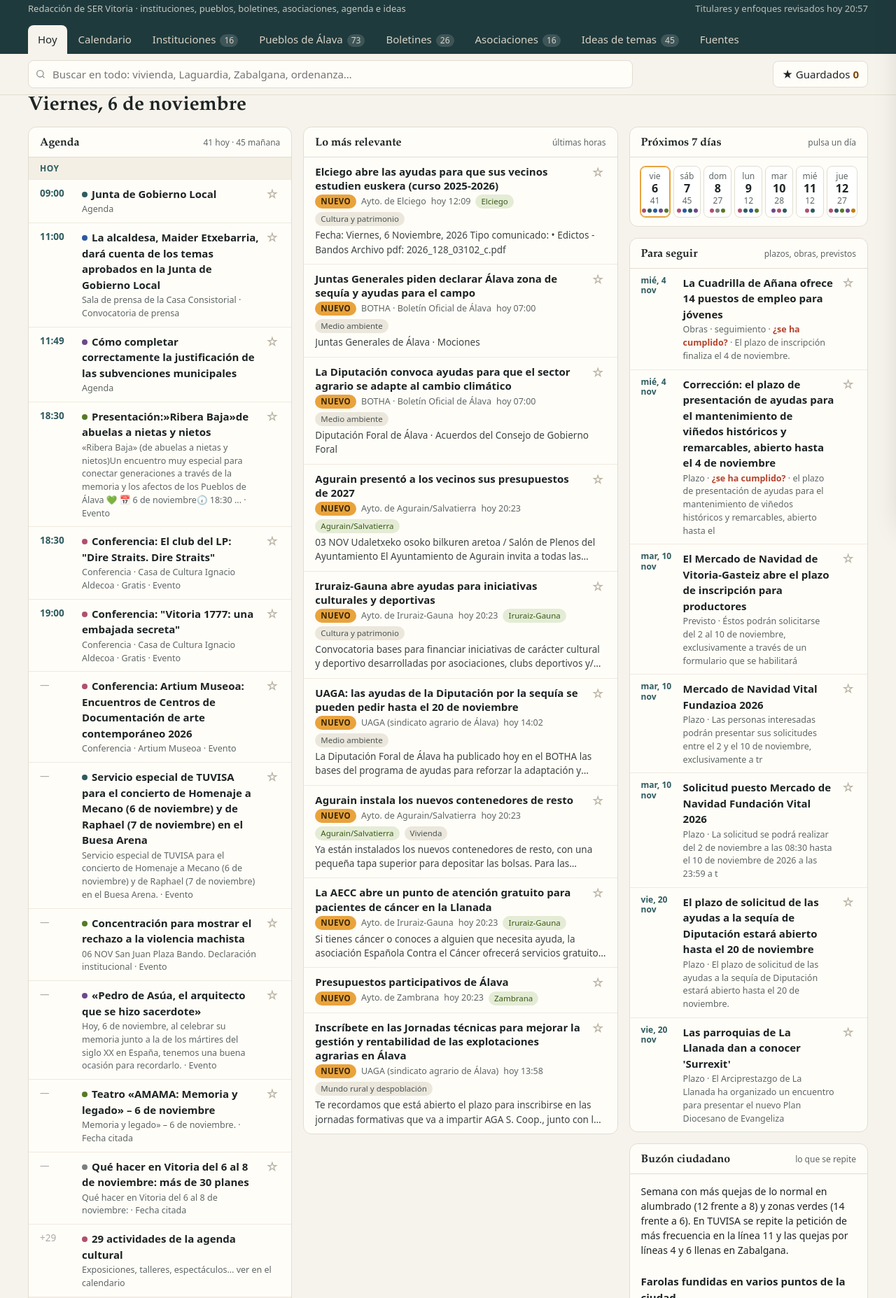
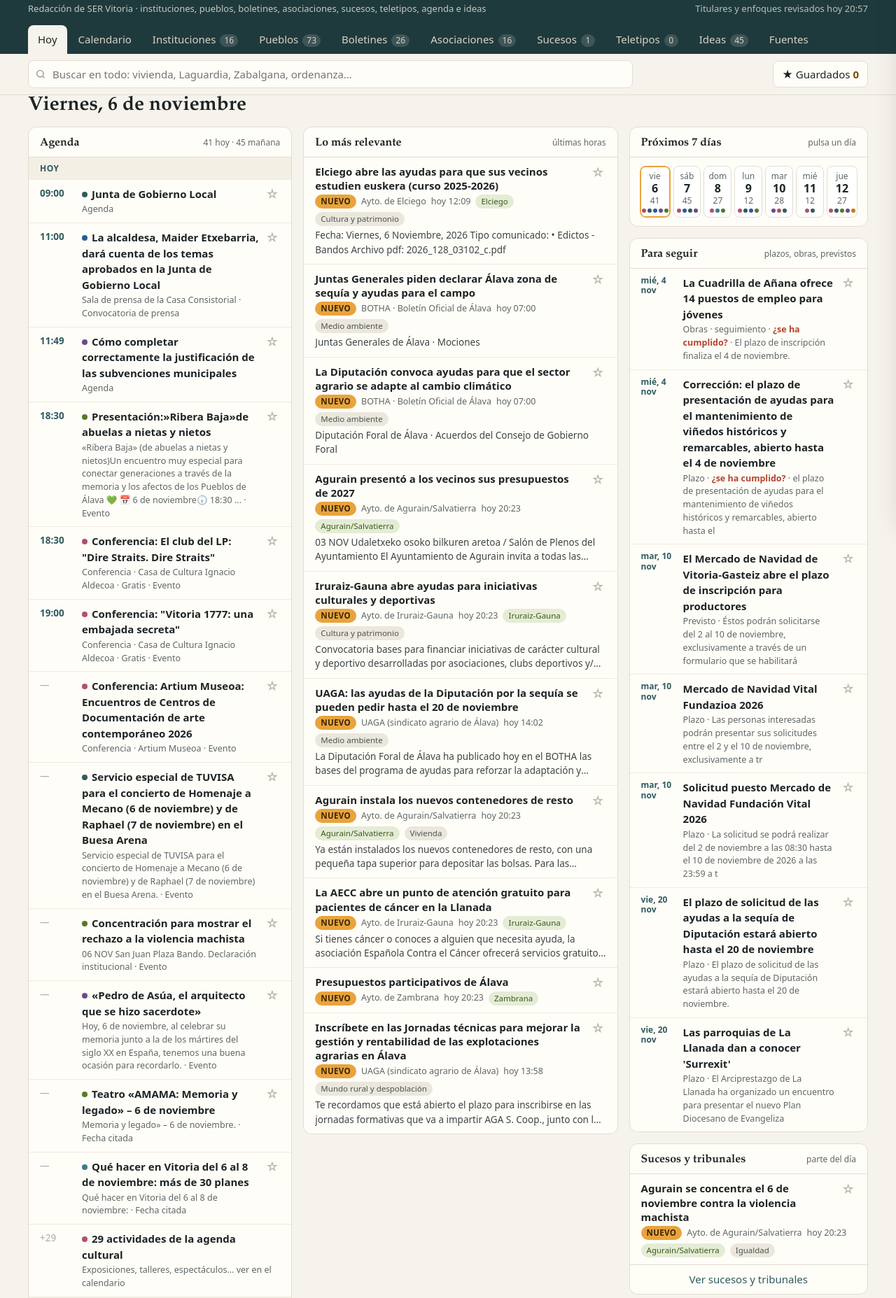
Before and after one commit to vaniasamperio/monitor-vitoria, a plain HTML site: page docs/index.html in a window 1280 px wide. Shown: the part 45-1900 px from the top of the page at 70% size. Drawn offline with Linux system fonts and the light colour scheme.

Commit message:
Pestañas Sucesos y Teletipos (EFE, Europa Press), más asociaciones y su agenda, Hala Bedi para el calendario
Co-Authored-By: Claude Opus 5.5 <noreply@anthropic.com>
Claude-Session: https://claude.ai/code/session_01MX8SdT6FYJ7AGS6dvhxqg6

```diff
--- a/docs/index.html
+++ b/docs/index.html
@@ -10,7 +10,7 @@
 :root{
   --papel:#f6f3ec; --tarjeta:#fffdf8; --tinta:#1d2424; --suave:#5e6766; --linea:#e2ddd1; --linea2:#efeadf;
   --verde:#1f3a3d; --verde2:#2f5b5f; --ambar:#e8a33d; --ambar-f:#fbefd9; --rojo:#b5442e; --ok:#2e7d4f;
-  --c-inst:#2f5b5f; --c-pue:#557a26; --c-aso:#6b4a8a; --c-cul:#b0506f; --c-efe:#c27f0e; --c-conv:#2c5aa0; --c-otros:#7a7f7e;
+  --c-inst:#2f5b5f; --c-pue:#557a26; --c-aso:#6b4a8a; --c-cul:#b0506f; --c-efe:#c27f0e; --c-conv:#2c5aa0; --c-otros:#7a7f7e; --c-med:#3d7a8c;
   --serif:"Iowan Old Style","Palatino Linotype",Palatino,Georgia,serif;
   --sans:system-ui,-apple-system,"Segoe UI",Roboto,"Helvetica Neue",Arial,sans-serif;
 }
@@ -79,6 +79,7 @@ ul.lista{list-style:none;margin:0;padding:0}
 .chip.alava{background:#dbe8e5;color:var(--verde)}
 .chip.muni{background:#e4ecd6;color:#3c5a18}
 .grupo .extra{padding:9px 16px 12px;border-top:1px solid var(--linea, #e6e1d6);font-size:.86rem}.grupo .extra a{font-weight:600}.grupo .extra span{display:block;color:#6b6457;font-size:.8rem;margin-top:2px}
+.parte{padding:14px 18px;margin-bottom:16px;border-left:4px solid #8a2f2f}.parte h2{margin:0 0 6px}.parte p{margin:0 0 8px;line-height:1.5}.parte ul{margin:0;padding-left:18px}.parte li{margin:3px 0}
 .chip.etqf{background:#dfe7ec;color:#24485a}
 .chip.nuevo{background:var(--ambar);color:#3b2604;font-weight:700;letter-spacing:.03em}
 .chip.senal{background:#efe3f4;color:#5a2d6e}
@@ -209,7 +210,7 @@ footer.pie{color:var(--suave);font-size:12.5px;text-align:center;padding:0 20px
     <div class="fila">
       <div>
         <h1>Monitor de fuentes <span>·</span> Vitoria y Álava</h1>
-        <div class="sub">Redacción de SER Vitoria · instituciones, pueblos, boletines, asociaciones, agenda e ideas</div>
+        <div class="sub">Redacción de SER Vitoria · instituciones, pueblos, boletines, asociaciones, sucesos, teletipos, agenda e ideas</div>
       </div>
       <div class="estado" id="estado">Cargando…</div>
     </div>
@@ -217,10 +218,12 @@ footer.pie{color:var(--suave);font-size:12.5px;text-align:center;padding:0 20px
       <button role="tab" data-p="hoy" aria-selected="true">Hoy</button>
       <button role="tab" data-p="calendario" aria-selected="false">Calendario</button>
       <button role="tab" data-p="instituciones" aria-selected="false">Instituciones<span class="n" id="n-instituciones"></span></button>
-      <button role="tab" data-p="pueblos" aria-selected="false">Pueblos de Álava<span class="n" id="n-pueblos"></span></button>
+      <button role="tab" data-p="pueblos" aria-selected="false">Pueblos<span class="n" id="n-pueblos"></span></button>
       <button role="tab" data-p="boletines" aria-selected="false">Boletines<span class="n" id="n-boletines"></span></button>
       <button role="tab" data-p="asociaciones" aria-selected="false">Asociaciones<span class="n" id="n-asociaciones"></span></button>
-      <button role="tab" data-p="ideas" aria-selected="false">Ideas de temas<span class="n" id="n-ideas"></span></button>
+      <button role="tab" data-p="sucesos" aria-selected="false">Sucesos<span class="n" id="n-sucesos"></span></button>
+      <button role="tab" data-p="teletipos" aria-selected="false">Teletipos<span class="n" id="n-teletipos"></span></button>
+      <button role="tab" data-p="ideas" aria-selected="false">Ideas<span class="n" id="n-ideas"></span></button>
       <button role="tab" data-p="fuentes" aria-selected="false">Fuentes</button>
     </nav>
   </div>
@@ -251,6 +254,7 @@ footer.pie{color:var(--suave);font-size:12.5px;text-align:center;padding:0 20px
       <div style="display:flex;flex-direction:column;gap:16px">
         <div class="grupo"><h3>Próximos 7 días <small>pulsa un día</small></h3><div class="semana" id="semana"></div></div>
         <div class="grupo"><h3>Para seguir <small>plazos, obras, previstos</small></h3><div id="seguir"></div></div>
+        <div class="grupo"><h3>Sucesos y tribunales <small>parte del día</small></h3><div id="sucesosHoy"></div></div>
         <div class="grupo"><h3>Buzón ciudadano <small>lo que se repite</small></h3><div id="buzonHoy"></div></div>
         <div class="grupo" id="eustatHoyG" hidden><h3>Eustat <small>datos de Álava</small></h3><div id="eustatHoy"></div></div>
       </div>
@@ -296,8 +300,19 @@ footer.pie{color:var(--suave);font-size:12.5px;text-align:center;padding:0 20px
   </section>
 
   <section class="panel" id="p-asociaciones" hidden>
-    <p class="intro">Asociaciones vecinales, colectivos y entidades sociales y culturales. Sus actividades con fecha también van al calendario.</p>
+    <p class="intro">Asociaciones vecinales, sindicatos, comerciantes, entidades sociales y culturales. Sus actividades con fecha también van al calendario.</p>
     <div class="rejilla" id="asociaciones"></div>
+  </section>
+
+  <section class="panel" id="p-sucesos" hidden>
+    <p class="intro">Partes de Policía Local, Ertzaintza y emergencias, lo que cuentan los teletipos de Álava y las notas de los tribunales. Arriba, el parte del día resumido.</p>
+    <div class="grupo parte" id="parteDia" hidden></div>
+    <div class="rejilla" id="sucesos"></div>
+  </section>
+
+  <section class="panel" id="p-teletipos" hidden>
+    <p class="intro">Teletipos de Europa Press y EFE, del más reciente al más antiguo. Primero Euskadi; las piezas que hablan de Álava llevan la etiqueta <span class="chip alava">Álava</span>.</p>
+    <div class="rejilla" id="teletipos"></div>
   </section>
 
   <section class="panel" id="p-ideas" hidden>
@@ -351,7 +366,7 @@ const mem = {
 const CATS = {
   institucional: {n: "Institucional", c: "var(--c-inst)"}, pueblos: {n: "Pueblos", c: "var(--c-pue)"},
   asociaciones: {n: "Asociaciones", c: "var(--c-aso)"}, cultura: {n: "Cultura y ocio", c: "var(--c-cul)"},
-  efemerides: {n: "Efemérides y días", c: "var(--c-efe)"}, otros: {n: "Otros", c: "var(--c-otros)"}
+  efemerides: {n: "Efemérides y días", c: "var(--c-efe)"}, medios: {n: "Lo que cuentan los medios", c: "var(--c-med)"}, otros: {n: "Otros", c: "var(--c-otros)"}
 };
 const colorEv = e => e.tipo === "convocatoria" ? "var(--c-conv)" : (CATS[e.categoria] || CATS.otros).c;
 
@@ -434,12 +449,12 @@ function elemento(it, op = {}) {
     <div class="res" data-abrir="${esc(it.id)}">${esc(trib || (op.sinResumen ? "" : (it.resumen || "")))}</div></li>`;
 }
 const LIM = 6;
-function grupo(id, titulo, lista, {orden = "fecha", op = {}, sub = "", vacio = "Nada en este periodo."} = {}) {
+function grupo(id, titulo, lista, {orden = "fecha", op = {}, sub = "", vacio = "Nada en este periodo.", lim = LIM} = {}) {
   if (orden === "rel") lista.sort((a, b) => (b.relevancia || 0) - (a.relevancia || 0) || ref(b) - ref(a));
   else lista.sort((a, b) => ref(b) - ref(a));
   const nuevos = lista.filter(esNuevo).length;
-  const ver = st.expandidos.has(id) ? lista : lista.slice(0, LIM);
-  const pie = lista.length > LIM ? `<button class="mas" data-expandir="${esc(id)}">${st.expandidos.has(id) ? "Ver menos" : `Ver ${lista.length - LIM} más`}</button>` : "";
+  const ver = st.expandidos.has(id) ? lista : lista.slice(0, lim);
+  const pie = lista.length > lim ? `<button class="mas" data-expandir="${esc(id)}">${st.expandidos.has(id) ? "Ver menos" : `Ver ${lista.length - lim} más`}</button>` : "";
   return `<div class="grupo"><h2>${esc(titulo)}<small>${sub || lista.length}${nuevos ? ` · <b style="color:#7a4c06">${nuevos} ${nuevos === 1 ? "nuevo" : "nuevos"}</b>` : ""}</small></h2>
     ${lista.length ? `<ul class="lista">${ver.map(i => elemento(i, op)).join("")}</ul>${pie}` : `<div class="vacio">${vacio}</div>`}</div>`;
 }
@@ -658,7 +673,20 @@ function pintaBoletines() {
   $("#boletines").innerHTML = html;
   return vis.length;
 }
-function pintaAsociaciones() { const r = porFuente("asociaciones", {alava: false}); $("#asociaciones").innerHTML = r.html; return r.n; }
+function pintaAsociaciones() {
+  const r = porFuente("asociaciones", {alava: false});
+  // actividades que anuncian las asociaciones en Elkarteak.org (próximos días)
+  const hoy0 = new Date(hoyK() + "T00:00:00+01:00");
+  const act = st.d.calendario.filter(e => e.fuente === "elkarteak-agenda" && new Date((e.hasta || e.fecha) + "T23:59:00+01:00") >= hoy0 && casaQ(e))
+    .sort((a, b) => a.fecha.localeCompare(b.fecha) || (a.hora || "99").localeCompare(b.hora || "99"));
+  const vistos = new Set(), lista = act.filter(e => { const c = norm(e.titulo); if (vistos.has(c)) return false; vistos.add(c); return true; });
+  const verAct = st.expandidos.has("aso:agenda") ? lista : lista.slice(0, 8);
+  const agenda = `<div class="grupo"><h2>Próximas actividades de asociaciones<small>${lista.length} · Elkarteak.org</small></h2>
+    ${lista.length ? `<ul class="lista">${verAct.map(e => `<li class="el"><a class="tit" href="${esc(e.enlace || "#")}" target="_blank" rel="noopener">${esc(e.titulo)}</a>${estrella({id: "cal:" + e.id})}
+      <div class="meta"><span class="chip etqf">${esc(fF.format(new Date(e.fecha + "T12:00:00Z")))}${e.hora ? " · " + esc(e.hora) : ""}</span></div></li>`).join("")}</ul>
+      ${lista.length > 8 ? `<button class="mas" data-expandir="aso:agenda">${st.expandidos.has("aso:agenda") ? "Ver menos" : `Ver ${lista.length - 8} más`}</button>` : ""}` : `<div class="vacio">Sin actividades anunciadas.</div>`}</div>`;
+  $("#asociaciones").innerHTML = agenda + r.html; return r.n;
+}
 function pintaIdeas() {
   const d = st.d;
   let ideas = d.items.filter(i => i.seccion === "ideas" && !i.alava && pasa(i, {alava: false}));
@@ -688,6 +716,46 @@ function pintaIdeas() {
   }).join("") : `<div class="grupo"><div class="vacio">No hay ideas con estos filtros. Prueba con “7 días”.</div></div>`;
   return ideas.length;
 }
+function pintaSucesos() {
+  const d = st.d, ia = st.ia.sucesos;
+  const items = d.items.filter(i => (i.suceso || i.seccion === "sucesos") && pasa(i, {alava: false}));
+  const trib = items.filter(i => i.fuente === "tsjpv");
+  const tele = items.filter(i => i.seccion === "teletipos" && i.alava);
+  const poli = items.filter(i => i.fuente !== "tsjpv" && i.seccion !== "teletipos");
+  const tsj = d.fuentes.find(f => f.id === "tsjpv"), ex = tsj && tsj.extra;
+  const cendoj = ex ? `<div class="extra"><a href="${esc(ex.url)}" target="_blank" rel="noopener">${esc(ex.texto)} ↗</a><span>${esc(ex.nota || "")}</span></div>` : "";
+  const html = [
+    grupo("suc:poli", "Policía, emergencias y sucesos", poli, {op: {fuente: true}, vacio: "Ningún parte en este periodo."}),
+    grupo("suc:trib", "Tribunales", trib, {vacio: "Ninguna nota del TSJPV en este periodo."}).replace(/<\/div>$/, cendoj + "</div>"),
+    grupo("suc:tele", "En los teletipos (Álava)", tele, {op: {fuente: true}, vacio: "Nada de Álava en los teletipos."})
+  ].join("");
+  $("#sucesos").innerHTML = html;
+  const pd = $("#parteDia");
+  if (ia && ia.resumen && (Date.now() - new Date(ia.fecha || st.ia.actualizado)) < 36 * 3600e3) {
+    pd.hidden = false;
+    pd.innerHTML = `<h2>Parte del día <small>${esc(cuando(ia.fecha || st.ia.actualizado))}</small></h2><p>${esc(ia.resumen)}</p>` +
+      ((ia.destacados || []).length ? `<ul>${ia.destacados.map(x => { const it = d.items.find(i => i.id === x.id);
+        return `<li>${it ? `<a href="${esc(it.enlace)}" target="_blank" rel="noopener" data-leido="${esc(it.id)}"><b>${esc(x.titulo)}</b></a>` : `<b>${esc(x.titulo)}</b>`}${x.detalle ? ` — ${esc(x.detalle)}` : ""}</li>`; }).join("")}</ul>` : "");
+  } else pd.hidden = true;
+  // tarjeta de Hoy
+  const lim = new Date(new Date(d.actualizado).getTime() - 30 * 3600e3);
+  const recientes = d.items.filter(i => (i.suceso || i.seccion === "sucesos") && i.alava && ref(i) >= lim).sort((a, b) => ref(b) - ref(a));
+  $("#sucesosHoy").innerHTML = (pd.hidden ? "" : `<p class="res" style="margin:0 16px 8px;-webkit-line-clamp:unset">${esc(ia.resumen)}</p>`) +
+    (recientes.length ? `<ul class="lista">${recientes.slice(0, pd.hidden ? 4 : 2).map(i => elemento(i, {fuente: true, sinResumen: true})).join("")}</ul>` : `<div class="vacio">Sin partes en las últimas horas.</div>`) +
+    `<button class="mas" data-ir="sucesos">Ver sucesos y tribunales</button>`;
+  return items.length;
+}
+function pintaTeletipos() {
+  const d = st.d, fs = d.fuentes.filter(f => f.seccion === "teletipos");
+  const items = d.items.filter(i => i.seccion === "teletipos" && pasa(i, {alava: false}));
+  const html = fs.map(f => {
+    const l = items.filter(i => i.fuente === f.id);
+    if (!f.ok && !l.length) return "";
+    return grupo("tel:" + f.id, f.nombre, l, {vacio: f.ok ? "Nada en este periodo." : '<span class="mal">No se pudo leer en la última actualización.</span>', lim: 15});
+  }).join("");
+  $("#teletipos").innerHTML = html || `<div class="grupo"><div class="vacio">Nada con estos filtros.</div></div>`;
+  return items.length;
+}
 function pintaMedios() {
   const d = st.d;
   const fuentesM = d.fuentes.filter(f => f.seccion === "medios" || (f.seccion === "ideas" && d.items.some(i => i.fuente === f.id && i.alava)));
@@ -698,8 +766,8 @@ function pintaMedios() {
 function pintaFuentes() {
   const d = st.d;
   $("#horaLectura").textContent = cuando(d.actualizado);
-  const orden = ["instituciones", "buzon", "boletines", "pueblos", "asociaciones", "agenda", "ideas"];
-  const nombres = {instituciones: "Instituciones", boletines: "Boletines", pueblos: "Pueblos de Álava", asociaciones: "Asociaciones", agenda: "Agendas (calendario)", buzon: "Buzón ciudadano", ideas: "Ideas de temas"};
+  const orden = ["instituciones", "buzon", "boletines", "pueblos", "asociaciones", "sucesos", "teletipos", "medios", "agenda", "ideas"];
+  const nombres = {instituciones: "Instituciones", boletines: "Boletines", pueblos: "Pueblos de Álava", asociaciones: "Asociaciones", agenda: "Agendas (calendario)", buzon: "Buzón ciudadano", ideas: "Ideas de temas", sucesos: "Sucesos y tribunales", teletipos: "Teletipos", medios: "Medios alaveses (solo calendario)"};
   $("#tablaFuentes").innerHTML = `<table><tbody>` + orden.map(s => {
     const fs = d.fuentes.filter(f => f.seccion === s); if (!fs.length) return "";
     return `<tr><th colspan="2">${nombres[s]} · ${fs.filter(f => f.ok).length}/${fs.length}</th></tr>` + fs.map(f => `<tr><td><a href="${esc(f.url)}" target="_blank" rel="noopener">${esc(f.nombre)}</a></td>
@@ -717,7 +785,7 @@ function pintaEstado() {
 function pinta() {
   if (!st.d) return;
   const n = {instituciones: pintaInstituciones(), pueblos: pintaPueblos(), boletines: pintaBoletines(),
-             asociaciones: pintaAsociaciones(), ideas: pintaIdeas()};
+             asociaciones: pintaAsociaciones(), sucesos: pintaSucesos(), teletipos: pintaTeletipos(), ideas: pintaIdeas()};
   Object.entries(n).forEach(([k, v]) => { const e = $("#n-" + k); if (e) e.textContent = v; });
   pintaHoy(); pintaBuzon(); pintaCalendario(); pintaFuentes(); pintaEstado(); pintaGuardados();
 }
```
Also changed, not shown: 2 other files.
